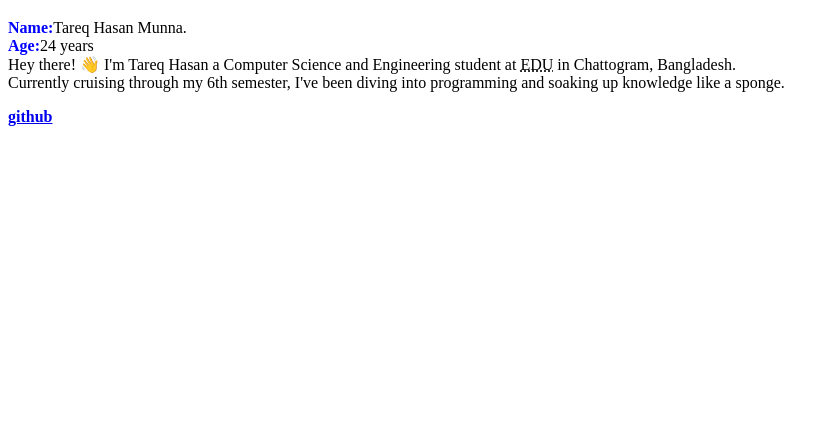
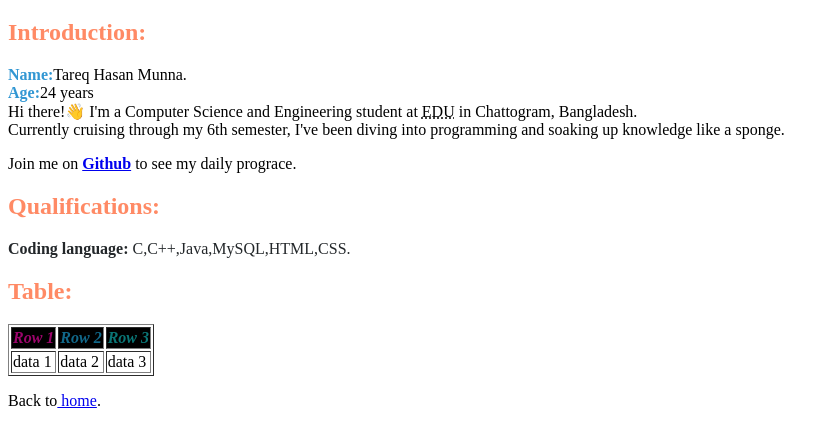
Before and after one commit to Tareqhasanmunna/HTML_learing, a plain HTML site: page about.html in a window 1280 px wide. Shown: the part 61-508 px from the top of the page, without its empty margins (0-839 px from the left). Drawn offline with Linux system fonts and the light colour scheme.

Commit message:
Table ceartion and back to index call method.

```diff
--- a/about.html
+++ b/about.html
@@ -8,10 +8,30 @@
        <center>
         <h1 style="color: green;">Allah is the greatest</h1>
        </center>
-        <b style="color: blue;">Name:</b>Tareq Hasan Munna.<br>
-       <b style="color: blue;">Age:</b>24 years<br>
-       Hey there! 👋 I'm Tareq Hasan a Computer Science and Engineering student at <abbr title="East Delta University">EDU</abbr> in Chattogram, Bangladesh.<br> Currently cruising through my 6th semester, I've been diving into programming and soaking up knowledge like a sponge.
+       <h2 style="color: rgb(255, 138, 101);">Introduction: </h2>
+        <b style="color: rgb(50, 151, 211);">Name:</b>Tareq Hasan Munna.<br>
+       <b style="color: rgb(50, 151, 211);">Age:</b>24 years<br>
+       Hi there!👋 I'm a Computer Science and Engineering student at <abbr title="East Delta University">EDU</abbr> in Chattogram, Bangladesh.<br> Currently cruising through my 6th semester, I've been diving into programming and soaking up knowledge like a sponge.
     </p>
-    <p><a href="https://github.com/Tareqhasanmunna" target="_blank"><b>github</b></a></p>
+    <p>Join me on <a href="https://github.com/Tareqhasanmunna" target="_blank"><b>Github</b></a> to see my daily prograce.</p>
+
+    </body>
+    <body>
+        <h2 style="color: rgb(255, 138, 101);">Qualifications:</h2>
+        <p style="color: rgb(35, 39, 42);"><b>Coding language:</b> C,C++,Java,MySQL,HTML,CSS.<br></p>
+        <h2 style="color: rgb(255, 138, 101);">Table:</h2>
+        <table border="1">
+            <tr>
+                <th style="color: rgb(156, 5, 108); font-style: italic;background-color: black;">Row 1</th>
+                <th style="color: rgb(17, 104, 138); font-style: italic;background-color: black;">Row 2</th>
+                <th style="color: rgb(10, 118, 118); font-style: italic;background-color: black;">Row 3</th>
+            </tr>
+            <tr>
+                <td>data 1</td>
+                <td>data 2</td>
+                <td>data 3</td>
+            </tr>
+        </table>
+        <p>Back to<a href="index.html"> home</a>.</p>
     </body>
 </html>
```
